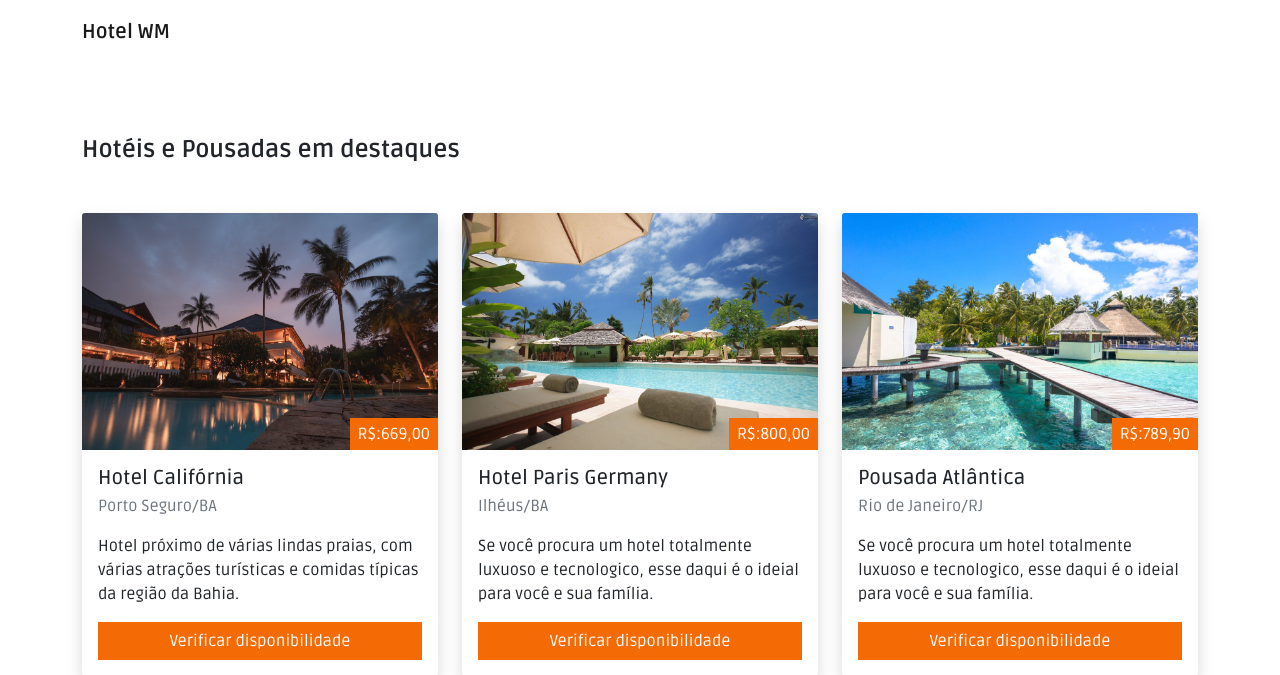
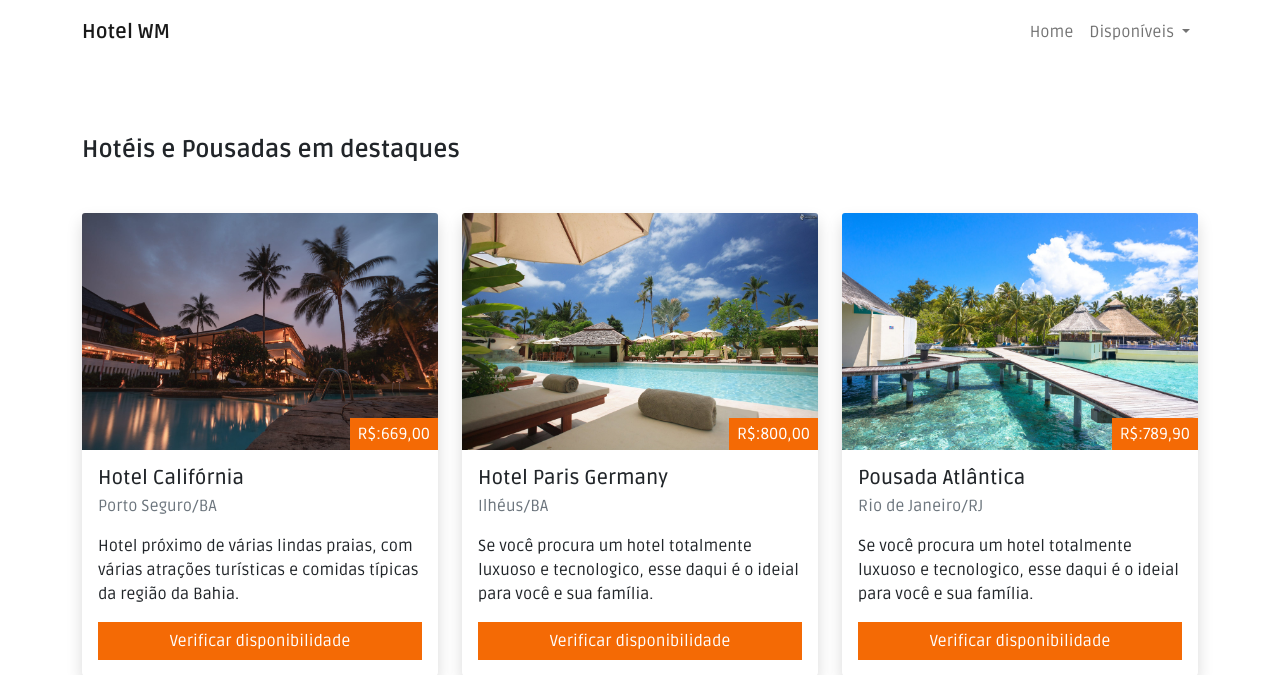
Before and after one commit to GMoraisz/hotelWM, a PHP site: page /home.php in a window 1280 px wide. Shown: the top 675 px of the page. Run offline with PHP 8.4, Linux system fonts and the light colour scheme; some libraries are stand-ins or nearby versions.

Commit message:
lastsave

```diff
--- a/home.php
+++ b/home.php
@@ -28,8 +28,26 @@
                         d="M2.5 11.5A.5.5 0 0 1 3 11h10a.5.5 0 0 1 0 1H3a.5.5 0 0 1-.5-.5zm0-4A.5.5 0 0 1 3 7h10a.5.5 0 0 1 0 1H3a.5.5 0 0 1-.5-.5zm0-4A.5.5 0 0 1 3 3h10a.5.5 0 0 1 0 1H3a.5.5 0 0 1-.5-.5z" />
                 </svg>
             </button>
+            <div class="collapse navbar-collapse" id="navbarNav">
+                <ul class="navbar-nav ms-auto">
+                    <li class="nav-item">
+                        <a class="nav-link" href="./home.php">Home</a>
+                    </li>
+                    <li class="nav-item dropdown">
+                        <a class="nav-link dropdown-toggle" href="#" id="navbarDropdown" role="button" data-bs-toggle="dropdown" aria-expanded="false">
+                            Disponíveis
+                        </a>
+                        <ul class="dropdown-menu" aria-labelledby="navbarDropdown">
+                            <li><a class="dropdown-item" href="./California.php">Hotel Califórnia</a></li>
+                            <li><a class="dropdown-item" href="./Paris.php">Hotel Paris Germany</a></li>
+                            <li><a class="dropdown-item" href="./Resplendor.php">Hotel Resplendor</a></li>
+                        </ul>
+                    </li>
+                </ul>
+            </div>
+        </div>
+    </nav>
 
-    </nav>
 
 
     <!-- Destaques -->
--- a/index.php
+++ b/index.php
@@ -23,7 +23,7 @@
                     ?>
                     <form action="<?php echo htmlspecialchars($_SERVER["PHP_SELF"]); ?>" method="post">
                         <div class="w-100 pb-2 pb-4">
-                            <h3 class="fs-2 mb-0 fw-bold mb-1">Hotel WM</h3>
+                            <h3 class="fs-2 mb-0 fw-bold mb-1">Cadastre-se aqui</h3>
                             <span class="text-muted color-orange">Cadastre-se agora no melhor site de hotéis do Brasil</span>
                         </div>
                         <div class="mb-4">
@@ -39,7 +39,7 @@
                             <label class="form-check-label" for="lembrar">Lembre-me</label>
                         </div>
                         <div class="w-100 pt-0 pb-2">
-                            <button type="submit" class="btn btn-login pe-5 ps-5 rounded-0 w-100">Login</button>
+                            <button type="submit" class="btn btn-login pe-5 ps-5 rounded-0 w-100">Cadastrar</button>
                         </div>
                     </form>
                 </div>
```
